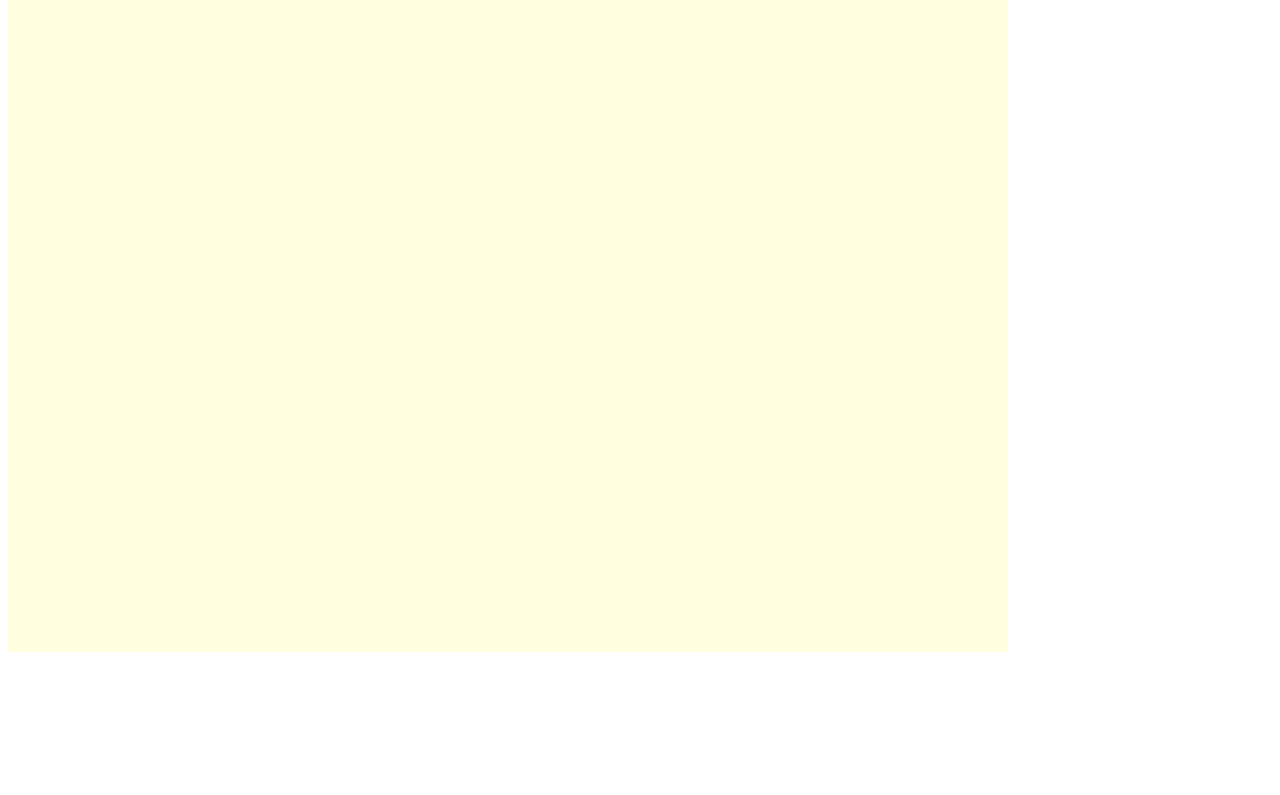
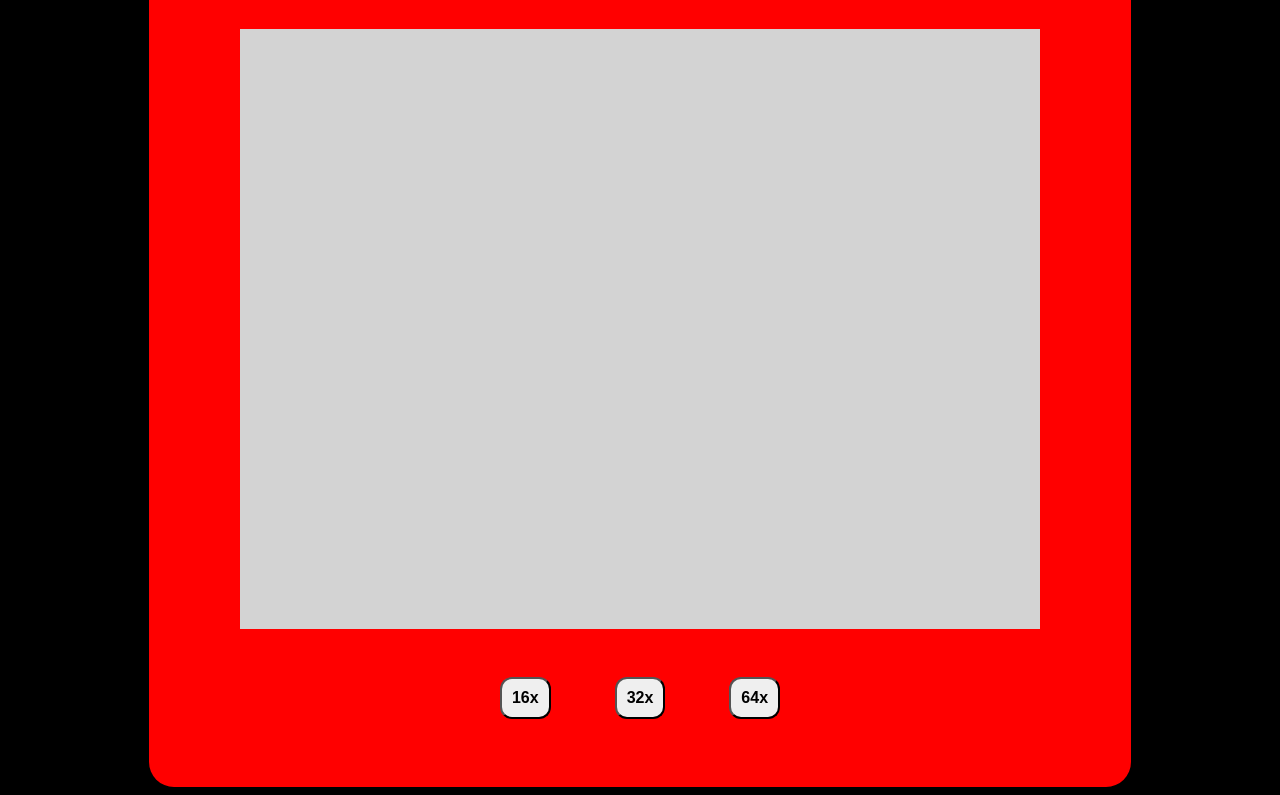
Before and after one commit to slimmgrimm/etch-a-sketch, a plain HTML site: page index.html in a window 1280 px wide. Shown: the part 156-951 px from the top of the page. Before the commit the page ends 816 px from the top, so only its background shows below. Drawn offline with Linux system fonts and the light colour scheme.

Commit message:
Added buttons to change grid size Created containers to stylize the Etch-A-Sketch aesthetic

```diff
--- a/index.html
+++ b/index.html
@@ -9,7 +9,21 @@
     <title>Etch-A-Sketch</title>
 </head>
 <body>
-    <div id="grid"></div>
+    <div id="gameArea">
+        <div id="container">
+            <h1>Etch-A-Sketch</h1>
+            <div id="grid"></div>
+            <div id="controlBar">
+                <div id="buttonBar">
+                    <button onclick="createGrid(16);">16x</button>
+                    <button onclick="createGrid(32);">32x</button>
+                    <button onclick="createGrid(64);">64x</button>
+                </div>
+            </div>
+        </div>
+    </div>
+
+
 
 </body>
 </html>
--- a/script.js
+++ b/script.js
@@ -1,6 +1,7 @@
 const grid = document.getElementById('grid');
 
 function createGrid(rowNumber) {
+    eraseGrid();
     let gridArea = rowNumber * rowNumber;
     grid.style.gridTemplateColumns = `repeat(${rowNumber}, 1fr)`;
     grid.style.gridTemplateRows = `repeat(${rowNumber}, 1fr)`;
@@ -8,44 +9,15 @@ function createGrid(rowNumber) {
         let gridElement = document.createElement('div');
         grid.appendChild(gridElement);
         gridElement.addEventListener('mouseover', drawBlack);
-
     }
 }
-/*const buildGrid = function(size){
-    grid.style.gridTemplateColumns = `'repeat(${size}, 1fr)`;
-    grid.style.gridTemplateRows = `'repeat(${size}, 1fr)`;
 
-    for(i=size*size; i>0; i--){
-        const gridElement = document.createElement('div');
-        gridElement.addEventListener('mouseover', drawBlack);
-        grid.appendChild(gridElement);
-
-        console.log(`buildGrid looped for the ${i}th time`);
-    }
-}*/
 const drawBlack = function(e){
     e.target.style.backgroundColor = 'black';
 }
-createGrid(100);
 
+function eraseGrid(){
+    grid.innerHTML = '';
+}
 
-
-
-/*const buildGrid = function(gridNum){
-    const grid = document.getElementById('grid');
-    const rowNum = gridNum;
-    let colNum = gridNum;
-    for(i=rowNum;i>0;i--){
-
-        const row = document.createElement('div');
-        grid.appendChild(row);
-        console.log(`Row looped for the ${i}th time`);
-
-        for(i=colNum;i>0;i--){
-            const col = document.createElement('div');
-            row.appendChild(col);
-            console.log(`Col looped for the ${i}th time`);
-        }
-
-    }
-}*/
+createGrid(16);
--- a/style.css
+++ b/style.css
@@ -1,8 +1,51 @@
+body {
+    background-color: black;
+}
+body *{
+    border-radius: 25px;
+}
 #grid {
     display: grid;
-    width: 1000px;
-    height: 800px;
+    width: 800px;
+    height: 600px;
 }
 #grid div {
-    background-color: lightyellow;
+    background-color: lightgray;
+    border-radius: 0px;
 }
+#container {
+    display: flex;
+    flex-direction: column;
+    align-items: center;
+    padding-left: 8%;
+    padding-right: 8%;
+    padding-bottom: 6%;
+    background-color: red;
+    color: gold;
+    font-size:xx-large;
+}
+#gameArea {
+    display: flex;
+    justify-content: center;
+    align-items: center;
+    margin-left: 5%;
+    margin-right: 5%;
+    margin-top: 2%;
+
+}
+#controlBar {
+    display: flex;
+    flex-direction: row;
+    margin-top: 6%;
+    gap: 2em;
+}
+#buttonBar {
+    display: flex;
+    gap: 2em;
+}
+#controlBar button {
+    padding: 10px;
+    font-size: medium;
+    font-weight: 800;
+    border-radius: 12px;
+}
```
